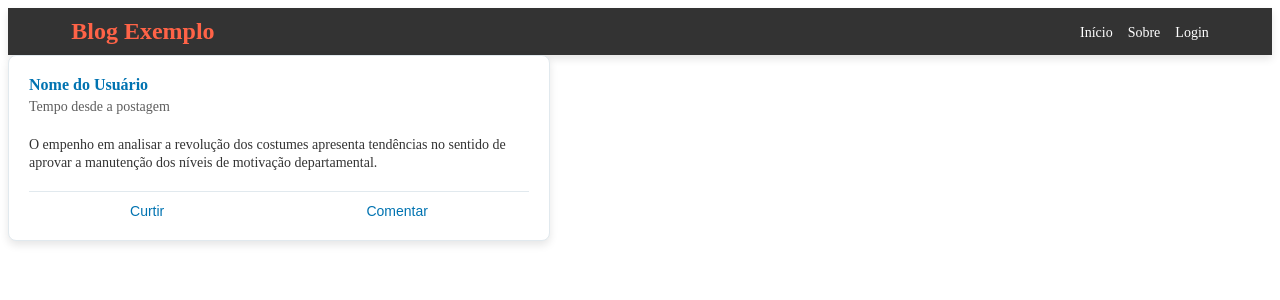
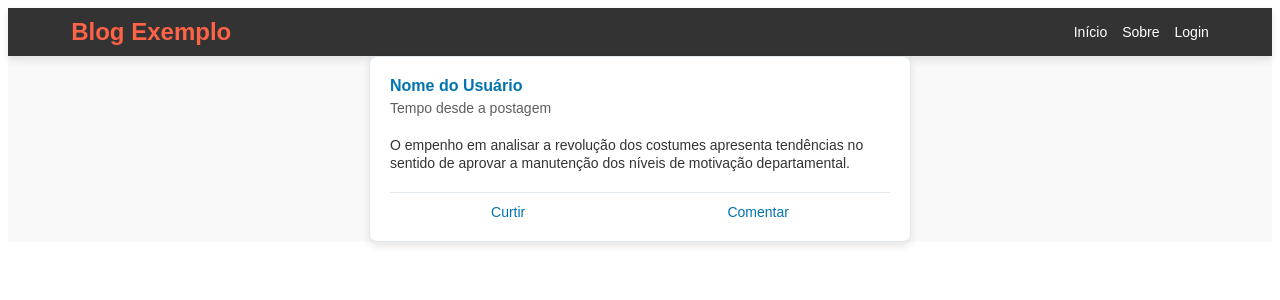
Before and after one commit to Itor-Carlos/frontend-blog, a React (Vite) app: page / in a window 1280 px wide. Shown: the top 300 px of the page. Built offline with nearby package versions, Linux system fonts and the light colour scheme; the HTML template or start-up script is replaced by a standard one.

Commit message:
add globalStyle

```diff
--- a/src/App.tsx
+++ b/src/App.tsx
@@ -1,12 +1,13 @@
+import { GlobalStyle } from "./app/components/Global/globalStyle"
 import { Header } from "./app/components/Header"
 import { Post } from "./app/components/Post"
 
 function App() {
   return (
-    <>
+    <GlobalStyle>
       <Header/>
       <Post/>
-    </>
+    </GlobalStyle>
   )
 }
 
--- /dev/null
+++ b/src/app/components/Global/globalStyle.ts
@@ -0,0 +1,11 @@
+import styled from "styled-components";
+
+export const GlobalStyle = styled.body`
+    font-family: Arial, sans-serif;
+    background-color: #f9f9f9;
+    margin: 0;
+    padding: 0;
+    display: flex;
+    flex-direction: column;
+    align-items: center;
+`
--- a/src/app/components/Header/styles.ts
+++ b/src/app/components/Header/styles.ts
@@ -1,8 +1,6 @@
 import styled from "styled-components";
 
 export const HeaderContainer = styled.div`
-
-
     width: 100%;
     background-color: #333;
     padding: 10px 0;
```
